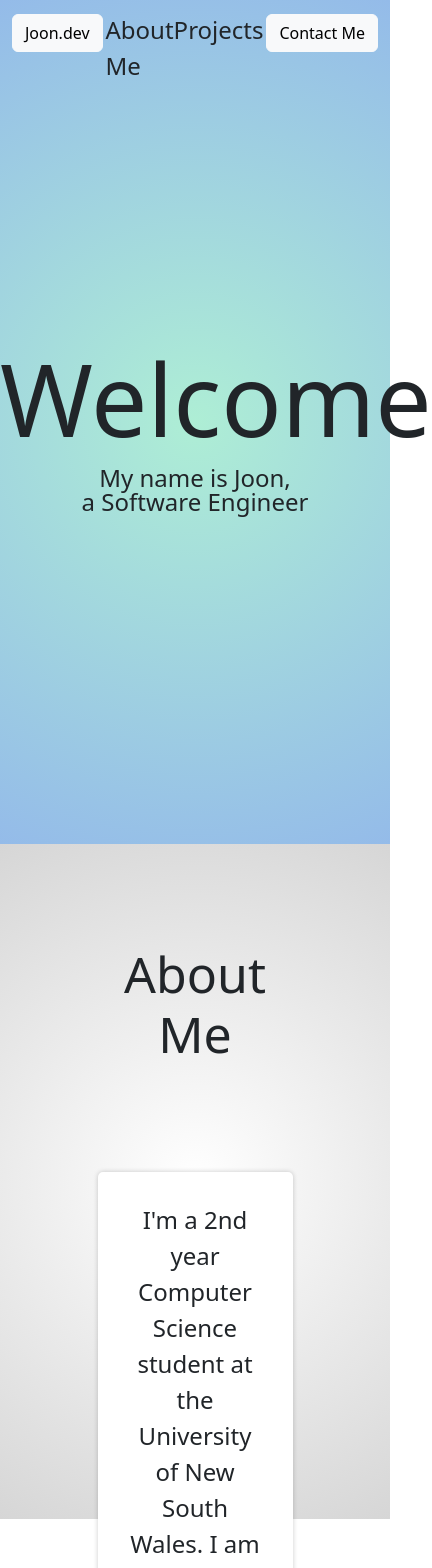
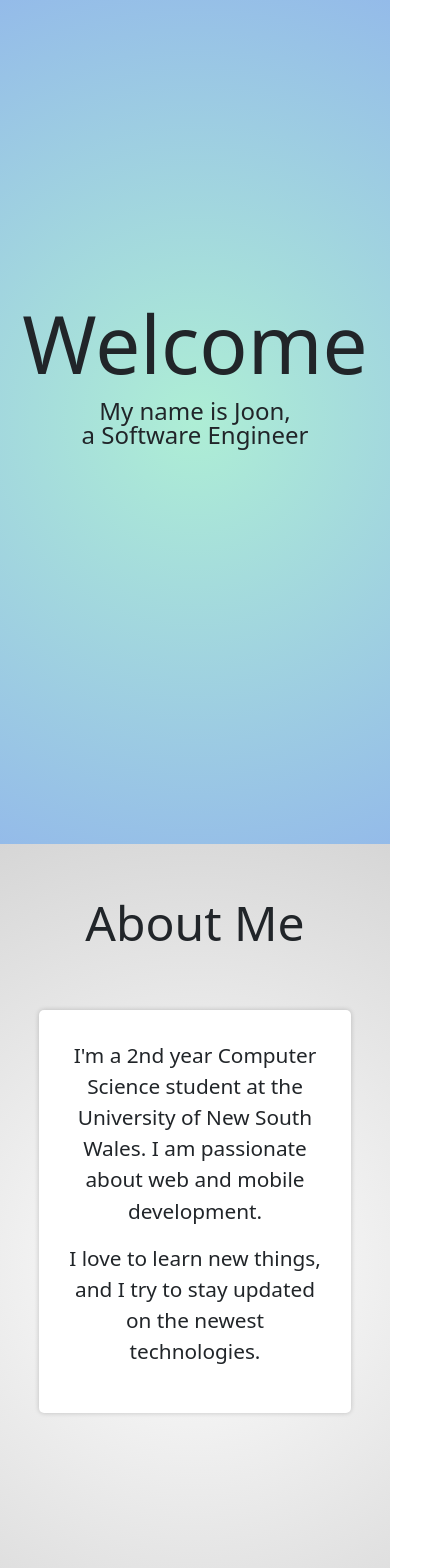
Before and after one commit to joonhyoo/personal-react, a React (Vite) app: page / in a window 390 px wide. Shown: the top 1568 px of the page, 432 px wide, since content can reach past the window. Built offline with nearby package versions, Linux system fonts and the light colour scheme.

Commit message:
mobile priority: header, home, about

```diff
--- a/src/about.css
+++ b/src/about.css
@@ -1,5 +1,5 @@
 .about-container {
-  height: 80vh;
+  height: 100vh;
   background: rgb(255,255,255);
   background: radial-gradient(circle, rgba(255,255,255,1) 0%, rgba(214,214,214,1) 100%);
 }
@@ -9,8 +9,8 @@
 }
 
 .about-heading {
-  padding: 100px;
-  font-size: 50px;
+  font-size: 3em;
+  padding: 50px 0px;
 }
 
 .about-text-container {
@@ -18,7 +18,7 @@
   box-shadow: 0px 0px 5px rgba(0, 0, 0, 0.2);
   margin: auto;
   padding: 30px;
-  font-size: 24px;
+  font-size: 1.3em;
   border-radius: 5px;
-  width: 50%;
+  width: 80%;
 }
--- a/src/header.css
+++ b/src/header.css
@@ -8,6 +8,7 @@
   top: 0px;
   right: 0px;
   left: 0px;
+  display: none;
 }
 
 .header-center {
--- a/src/home.css
+++ b/src/home.css
@@ -5,15 +5,14 @@
 }
 
 .home-text {
+  text-align: center;
   position: absolute;
-  top: 40%;
-  left: 0;
-  right: 0;
-  text-align: center;
+  top: 35%;
+  width: 100%;
 }
 
 .welcome-text {
-  font-size: 100px;
+  font-size: 5em;
   animation: fadeIn ease-in-out 2s 0.5s forwards;
   opacity: 0;
 }
--- a/src/index.css
+++ b/src/index.css
@@ -0,0 +1,4 @@
+:root {
+  margin: 0;
+  padding: 0;
+}
```
